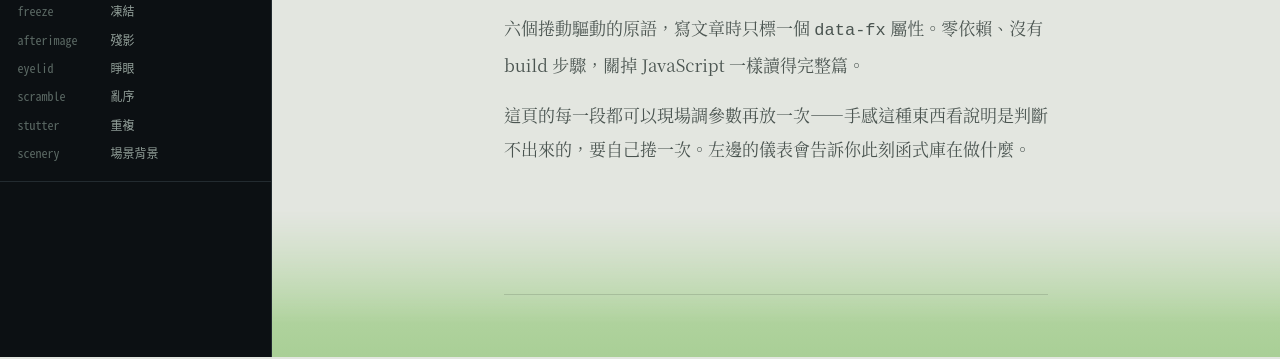
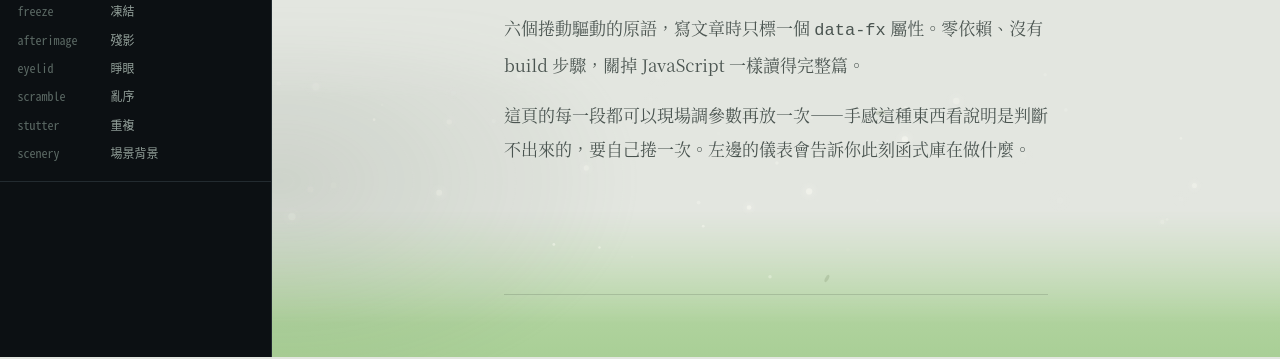
Before and after one commit to yazelin/mycelium, a website: page effects/demo.html in a window 1280 px wide. Shown: the part 443-802 px from the top of the page. Drawn offline with Linux system fonts and the light colour scheme.

Commit message:
feat(scenery): 塵粒/落葉/雲影環境層（reduced-motion 全關）

```diff
--- a/effects/demo.html
+++ b/effects/demo.html
@@ -331,7 +331,7 @@ footer.site a:hover{color:var(--ink);border-color:var(--ink)}
     <p class="eyebrow">&lt;div <b>data-fx="scenery"</b> data-fx-src="assets/demo-scene.svg" data-fx-anchor="#scenery-anchor" data-fx-rise="44"&gt;</p>
     <h3>場景背景</h3>
     <p class="desc">一張自帶天空的圖，捲到錨點時從畫面底部迫升。這裡用一張示範風景。</p>
-    <div data-fx="scenery" data-fx-src="assets/demo-scene.svg" data-fx-anchor="#scenery-anchor" data-fx-rise="44"></div>
+    <div data-fx="scenery" data-fx-src="assets/demo-scene.svg" data-fx-anchor="#scenery-anchor" data-fx-rise="44" data-fx-motes="60" data-fx-leaves="8" data-fx-shade="1"></div>
     <div style="height:60vh"></div>
     <p id="scenery-anchor">捲到這一行，背景會升上來。</p>
     <div style="height:40vh"></div>
--- a/effects/mycelium-fx.css
+++ b/effects/mycelium-fx.css
@@ -122,3 +122,18 @@
   z-index: -1;
   pointer-events: none;
 }
+.mfx-scenery-shade {
+  position: fixed;
+  left: 0; right: 0; bottom: 0; height: 44vh;
+  z-index: -1; pointer-events: none;
+  mix-blend-mode: multiply; opacity: 0.35; overflow: hidden;
+  -webkit-mask-image: linear-gradient(180deg, transparent 0%, #000 26%);
+  mask-image: linear-gradient(180deg, transparent 0%, #000 26%);
+}
+.mfx-scenery-shade::before {
+  content: ''; position: absolute; top: -40%; left: -60%; width: 80%; height: 180%;
+  background: radial-gradient(ellipse 50% 50% at center, rgba(120,138,120,.5), rgba(120,138,120,0) 70%);
+  animation: mfx-cloudpass 38s linear infinite;
+}
+@keyframes mfx-cloudpass { from { transform: translateX(0); } to { transform: translateX(230vw); } }
+@media (prefers-reduced-motion: reduce) { .mfx-scenery-shade::before { animation: none; } }
--- a/effects/mycelium-scenery.js
+++ b/effects/mycelium-scenery.js
@@ -18,8 +18,10 @@
   }
 
   function mount(el) {
+    if (el._mfxMounted) return; // 冪等：start() 可能被重複呼叫（例如動態插入新場景）
     var src = el.getAttribute('data-fx-src');
     if (!src) return;
+    el._mfxMounted = true;
     var rise = num(el, 'data-fx-rise', 44, 0, 100);
     var anchorSel = el.getAttribute('data-fx-anchor');
 
@@ -46,6 +48,80 @@
     global.addEventListener('resize', onScroll);
     onScroll();
     el._mfxScroll = onScroll;
+
+    var nMotes = num(el, 'data-fx-motes', 0, 0, 400) | 0;
+    var nLeaves = num(el, 'data-fx-leaves', 0, 0, 60) | 0;
+    var shade = num(el, 'data-fx-shade', 0, 0, 1) | 0;
+    if (nMotes || nLeaves) buildParticles(el, nMotes, nLeaves);
+    if (shade) buildShade(el);
+  }
+
+  function buildParticles(el, nMotes, nLeaves) {
+    var c = document.createElement('canvas');
+    c.className = 'mfx-scenery-canvas';
+    c.setAttribute('aria-hidden', 'true');
+    document.body.appendChild(c);
+    var x = c.getContext('2d'), W = 0, H = 0,
+        dpr = Math.min(global.devicePixelRatio || 1, 2), motes = [], leaves = [], t = 0, run = true;
+
+    function size() {
+      W = global.innerWidth; H = global.innerHeight;
+      c.width = W * dpr; c.height = H * dpr;
+      c.style.width = W + 'px'; c.style.height = H + 'px';
+      x.setTransform(dpr, 0, 0, dpr, 0, 0);
+    }
+    function mote(reset) {
+      return { x: Math.random() * W, y: reset ? H * (0.75 + Math.random() * 0.25) : H + 8,
+        r: 1.1 + Math.random() * 2.6, a: 0.22 + Math.random() * 0.42,
+        vy: -(0.10 + Math.random() * 0.22), gp: Math.random() * 6.28, gs: 0.010 + Math.random() * 0.022 };
+    }
+    function leaf(reset) {
+      return { x: Math.random() * W, y: reset ? Math.random() * H : -20,
+        s: 4 + Math.random() * 4, a: 0.10 + Math.random() * 0.14,
+        vy: 0.20 + Math.random() * 0.22, vx: -0.14 - Math.random() * 0.2,
+        rot: Math.random() * 6.28, vr: (Math.random() - 0.5) * 0.012 };
+    }
+    size(); global.addEventListener('resize', size);
+    var i;
+    for (i = 0; i < nMotes; i++) motes.push(mote(1));
+    for (i = 0; i < nLeaves; i++) leaves.push(leaf(1));
+    document.addEventListener('visibilitychange', function () { run = !document.hidden; if (run) tick(); });
+
+    function tick() {
+      if (!run) return;
+      t++; x.clearRect(0, 0, W, H);
+      for (var k = 0; k < motes.length; k++) {
+        var m = motes[k]; m.y += m.vy; m.x += Math.sin(t * 0.006 + m.gp) * 0.09;
+        if (m.y < H * 0.60) motes[k] = mote(0);
+        var tw = 0.55 + 0.45 * Math.sin(t * m.gs + m.gp);
+        var fade = Math.max(0, Math.min(1, (m.y - H * 0.60) / (H * 0.14)));
+        var al = m.a * tw * fade;
+        if (m.r > 2) {
+          var gd = x.createRadialGradient(m.x, m.y, 0, m.x, m.y, m.r * 3.4);
+          gd.addColorStop(0, 'rgba(255,254,246,' + (al * 0.5).toFixed(3) + ')');
+          gd.addColorStop(1, 'rgba(255,254,246,0)');
+          x.fillStyle = gd; x.beginPath(); x.arc(m.x, m.y, m.r * 3.4, 0, 6.284); x.fill();
+        }
+        x.beginPath(); x.arc(m.x, m.y, m.r, 0, 6.284);
+        x.fillStyle = 'rgba(255,254,246,' + al.toFixed(3) + ')'; x.fill();
+      }
+      for (var j = 0; j < leaves.length; j++) {
+        var l = leaves[j]; l.y += l.vy; l.x += l.vx + Math.sin(t * 0.004 + l.rot) * 0.35; l.rot += l.vr;
+        if (l.y > H + 24 || l.x < -24) leaves[j] = leaf(0);
+        x.save(); x.translate(l.x, l.y); x.rotate(l.rot); x.beginPath();
+        x.ellipse(0, 0, l.s, l.s * 0.42, 0, 0, 6.284);
+        x.fillStyle = 'rgba(104,122,84,' + l.a + ')'; x.fill(); x.restore();
+      }
+      requestAnimationFrame(tick);
+    }
+    tick();
+  }
+
+  function buildShade(el) {
+    var d = document.createElement('div');
+    d.className = 'mfx-scenery-shade';
+    d.setAttribute('aria-hidden', 'true');
+    document.body.appendChild(d);
   }
 
   function start() {
```
Also changed, not shown: tests/effects.spec.js (+18 -0 lines).
